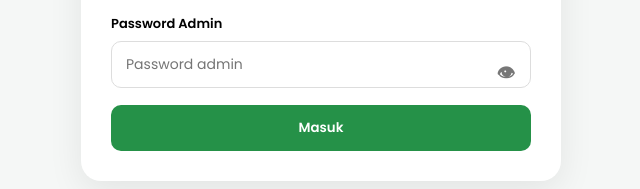
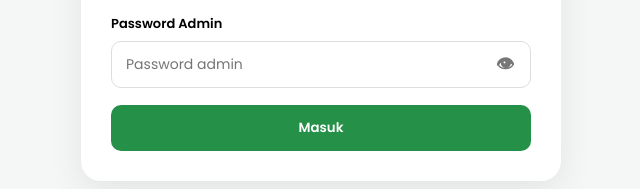
Before and after one commit to bimcuk/bayi-app, a plain HTML site: page admin.html in a window 1280 px wide. Shown: the part 442-631 px from the top of the page, 319-959 px from the left. Drawn offline with nearby package versions, Linux system fonts and the light colour scheme.

Commit message:
Update admin.html

```diff
--- a/admin.html
+++ b/admin.html
@@ -169,25 +169,29 @@ content="width=device-width, initial-scale=1.0"
 
     .password-wrapper {
       position: relative;
+      margin-bottom: 17px;
     }
 
     .password-wrapper input {
       padding-right: 45px;
+      margin-bottom: 0;
     }
 
     .password-toggle {
       position: absolute;
-      width: auto;
-      right: 12px;
       top: 50%;
+      right: 8px;
       transform: translateY(-50%);
+      width: 36px;
+      height: 36px;
+      padding: 0;
+      margin: 0;
       border: 0;
-      padding: 4px;
-      margin: 0;
       background: transparent;
       color: #777;
       font-size: 18px;
-      line-height: 1;
+      line-height: 36px;
+      text-align: center;
       cursor: pointer;
     }
 
@@ -195,7 +199,6 @@ content="width=device-width, initial-scale=1.0"
       opacity: 1;
       color: #259148;
     }
-
   </style>
 
 </head>
```
